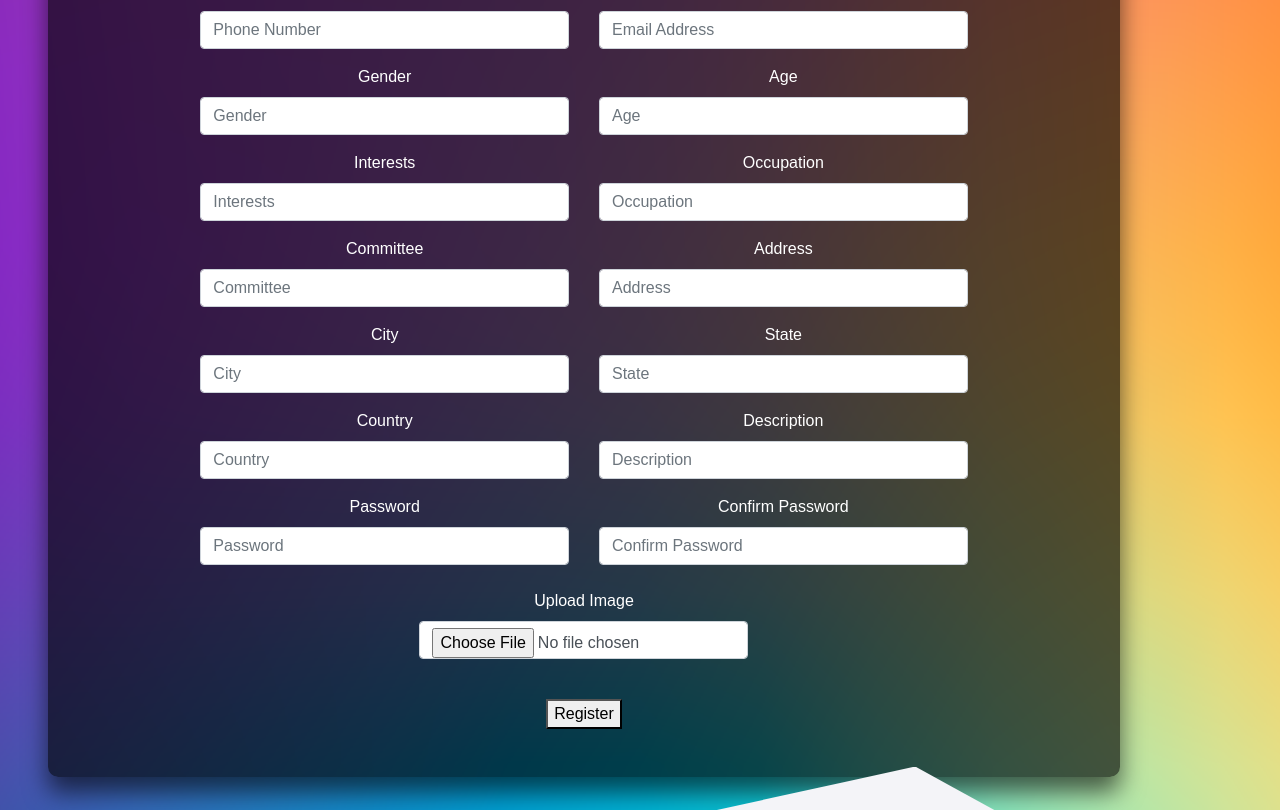
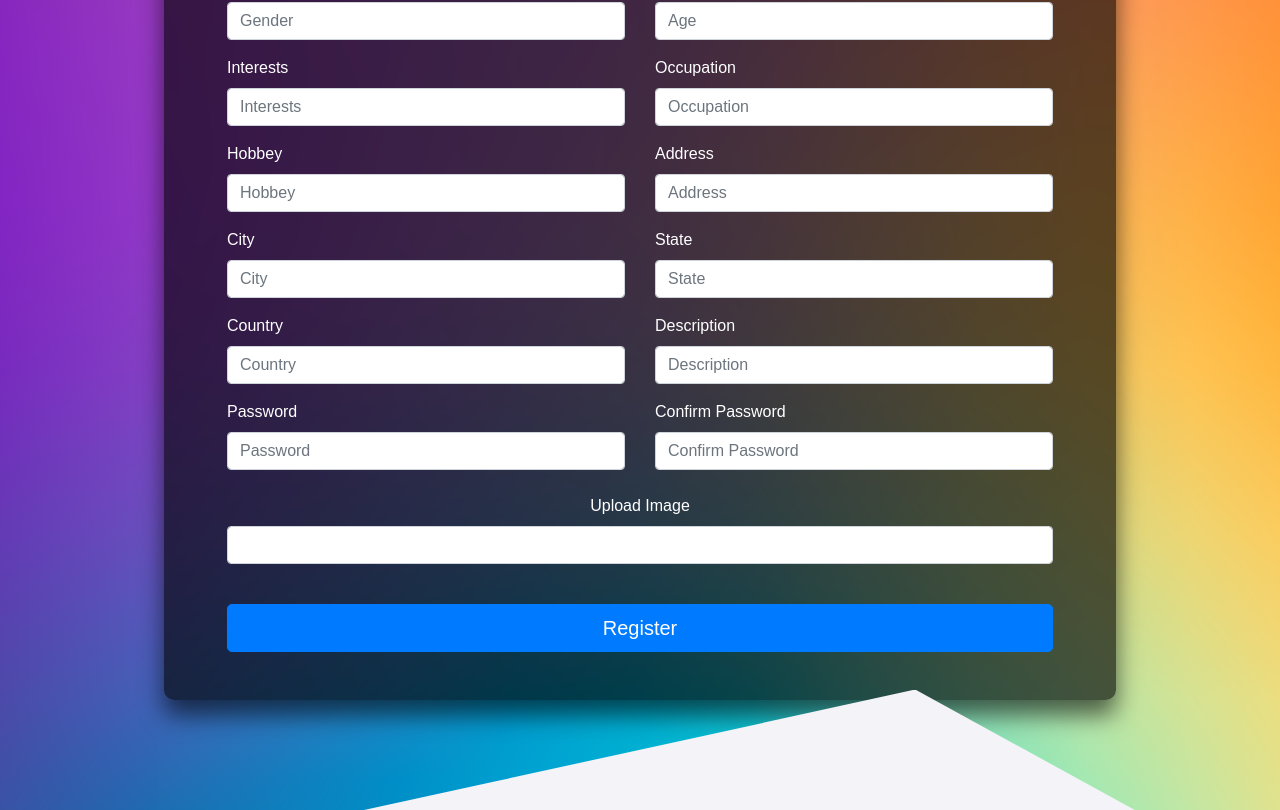
Before and after one commit to priyanshpsalian/Binary-Frontend, a React (Create React App) app: page /signup in a window 1280 px wide. Shown: the part 490-1300 px from the top of the page. Built offline with nearby package versions, Linux system fonts and the light colour scheme.

Commit message:
reg form

```diff
--- a/src/App.css
+++ b/src/App.css
@@ -1,6 +1,3 @@
-.App {
-  text-align: center;
-}
 
 .App-logo {
   height: 40vmin;
--- a/src/Components/UserSignUp/signup.css
+++ b/src/Components/UserSignUp/signup.css
@@ -11,7 +11,7 @@
 	border-radius: 10px;
 
     color: white;
-    width: 1072px;
+    width: 952px;
 }
 
 /* .suForm lable{
--- a/src/Components/UserSignUp/signup.js
+++ b/src/Components/UserSignUp/signup.js
@@ -25,20 +25,24 @@ const UserSignUp = () => {
     reEnterPassword: "",
     interests: "",
     occupation: "",
-    comunity: "",
-    location: "",
-
+    hobbey: "",
+    address: "",
+    city:"",
+    state:"",
+    country:"",
+    description:"",
+    img:""
   });
   const handleChange = (e) => {
-    console.log(e.target.value);
+    // console.log(e.target.value);
     const { name, value } = e.target;
     setUser({
       ...user,
       [name]: value,
     });
   };
-  const register = async () => {
-    // console.log("ll");
+  const register = async (inp) => {
+     console.log(user, 'helo');
     const {
       firstname,
       lastname,
@@ -48,18 +52,18 @@ const UserSignUp = () => {
       gender,
       password,
       reEnterPassword,
+      interests,
+      occupation,
+      hobbey,
+      address,
+      city,
+      state,
+      country,
+      description,
+      img
     } = user;
 
-    if (
-      firstname &&
-      lastname &&
-      email &&
-      age &&
-      gender &&
-      phone &&
-      password &&
-      password === reEnterPassword
-    ) {
+
       // console.log("ll");
       let result = await fetch("http://localhost:5000/user/UserRegister", {
         method: "post",
@@ -69,14 +73,15 @@ const UserSignUp = () => {
           Accept: "application/json",
         },
       });
+      let stat = await result.status;
+      console.log(typeof(stat));
+
       result = await result.json();
-      // console.log(result, "result");
+      console.log(result, "result");
       localStorage.setItem("user", JSON.stringify(result));
       navigate("/");
       // <Redirect to="/" />;
-    } else {
-      alert("invalid");
-    }
+
   };
   return (
     <>
@@ -100,24 +105,25 @@ const UserSignUp = () => {
         <Nav />
         {/* <HeaderTitle /> */}
         <section
-          className="page-header"
+          className="page-header d-flex justify-content-center"
           // style="background-image: url(assets/images/background/inner-banner-bg.png);"
           style={{
             // backgroundImage: `url(process.env.PUBLIC_URL + '${bg})`,
+            paddingTop: '150px',
             backgroundImage: `url(banner-bg-1-1.png)`,
           }}
         >
-          <div className="suForm row ml-5">
-            <div className="col-md-10 mx-auto">
+          <div className="suForm row">
+            <div className="col-md-12 mx-auto">
               <div className="apply-wrapper mt-5">
-                <h3>Fill the details to register</h3>
+                <h3 className="text-center">Registration form</h3>
 
-                <form action="/register" method="post" className="apply_form bg_dark_9 p-5">
+                <div  className="apply_form bg_dark_9 p-5">
                   <div className="row">
                     <div className="col-md-6">
                       <div className="form-group">
                         <label for="user_first_name">Enter First Name</label>
-                        <input type="text" name="firstname" id="firstname" required className="form-control"
+                        <input type="text" value={user.firstname} onChange={handleChange} name="firstname" id="firstname" required className="form-control"
                           placeholder="First Name" />
 
                       </div>
@@ -125,7 +131,7 @@ const UserSignUp = () => {
                     <div className="col-md-6">
                       <div className="form-group">
                         <label for="user_last_name">Enter Last Name</label>
-                        <input type="text" className="form-control" name="lastname" id="lastname" required
+                        <input type="text" value={user.lastname} onChange={handleChange} className="form-control" name="lastname" id="lastname" required
                           placeholder="Last Name" />
                       </div>
                     </div>
@@ -135,14 +141,14 @@ const UserSignUp = () => {
                     <div className="col-md-6">
                       <div className="form-group">
                         <label for="user_phone_number">Phone Number</label>
-                        <input type="text" name="phone" id="phone" required className="form-control"
+                        <input type="text" value={user.phone} onChange={handleChange} name="phone" id="phone" required className="form-control"
                           placeholder="Phone Number" />
                       </div>
                     </div>
                     <div className="col-md-6">
                       <div className="form-group">
                         <label for="user_email">Email Address</label>
-                        <input type="text" className="form-control" name="email" id="email" required
+                        <input type="text" value={user.email} onChange={handleChange}  className="form-control" name="email" id="email" required
                           placeholder="Email Address" />
                       </div>
                     </div>
@@ -152,14 +158,14 @@ const UserSignUp = () => {
                     <div className="col-md-6">
                       <div className="form-group">
                         <label for="user_gender">Gender</label>
-                        <input type="text" name="gender" id="gender" required className="form-control"
+                        <input type="text" value={user.gender} onChange={handleChange}  name="gender" id="gender" required className="form-control"
                           placeholder="Gender" />
                       </div>
                     </div>
                     <div className="col-md-6">
                       <div className="form-group">
                         <label for="user_email">Age</label>
-                        <input type="text" className="form-control" name="age" id="age" required
+                        <input type="text" value={user.age} onChange={handleChange}  className="form-control" name="age" id="age" required
                           placeholder="Age" />
                       </div>
                     </div>
@@ -169,14 +175,14 @@ const UserSignUp = () => {
                     <div className="col-md-6">
                       <div className="form-group">
                         <label for="user_gender">Interests</label>
-                        <input type="text" name="intersets" id="intersets" required className="form-control"
+                        <input type="text" value={user.interests} onChange={handleChange}  name="interests" id="intersets" className="form-control"
                           placeholder="Interests" />
                       </div>
                     </div>
                     <div className="col-md-6">
                       <div className="form-group">
                         <label for="user_email">Occupation</label>
-                        <input type="text" className="form-control" name="occupation" id="occupation" required
+                        <input type="text" value={user.occupation} onChange={handleChange}  className="form-control" name="occupation" id="occupation"
                           placeholder="Occupation" />
                       </div>
                     </div>
@@ -185,15 +191,15 @@ const UserSignUp = () => {
                   <div className="row">
                     <div className="col-md-6">
                       <div className="form-group">
-                        <label for="user_gender">Committee</label>
-                        <input type="text" name="committee" id="committee" required className="form-control"
-                          placeholder="Committee" />
+                        <label for="user_gender">Hobbey</label>
+                        <input type="text" value={user.hobbey} onChange={handleChange}  name="hobbey" id="committee" className="form-control"
+                          placeholder="Hobbey" />
                       </div>
                     </div>
                     <div className="col-md-6">
                       <div className="form-group">
                         <label for="user_email">Address</label>
-                        <input type="text" className="form-control" name="location" id="location" required
+                        <input type="text" value={user.address} onChange={handleChange}  className="form-control" name="address" id="location"
                           placeholder="Address" />
                       </div>
                     </div>
@@ -203,14 +209,14 @@ const UserSignUp = () => {
                     <div className="col-md-6">
                       <div className="form-group">
                         <label for="user_gender">City</label>
-                        <input type="text" name="city" id="city" required className="form-control"
+                        <input type="text" value={user.city} onChange={handleChange}  name="city" id="city" className="form-control"
                           placeholder="City" />
                       </div>
                     </div>
                     <div className="col-md-6">
                       <div className="form-group">
                         <label for="user_email">State</label>
-                        <input type="text" className="form-control" name="state" id="state" required
+                        <input type="text" value={user.state} onChange={handleChange}  className="form-control" name="state" id="state"
                           placeholder="State" />
                       </div>
                     </div>
@@ -220,14 +226,14 @@ const UserSignUp = () => {
                     <div className="col-md-6">
                       <div className="form-group">
                         <label for="user_gender">Country</label>
-                        <input type="text" name="country" id="country" required className="form-control"
+                        <input type="text" value={user.country} onChange={handleChange}  name="country" id="country" className="form-control"
                           placeholder="Country" />
                       </div>
                     </div>
                     <div className="col-md-6">
                       <div className="form-group">
                         <label for="user_email">Description</label>
-                        <input type="text" className="form-control" name="description" id="description" required
+                        <input type="text" value={user.description} onChange={handleChange}  className="form-control" name="description" id="description"
                           placeholder="Description" />
                       </div>
                     </div>
@@ -237,33 +243,33 @@ const UserSignUp = () => {
                     <div className="col-md-6">
                       <div className="form-group">
                         <label for="user_city">Password</label>
-                        <input type="password" name="password" id="password" required
+                        <input type="password" value={user.password} onChange={handleChange}  name="password" id="password" required
                           className="form-control" placeholder="Password" />
                       </div>
                     </div>
                     <div className="col-md-6">
                       <div className="form-group">
-                        <label for="user_last_name">Confirm Password</label>
-                        <input type="password" name="confirmpassword" id="confirmpassword" required
+                        <label for="confirm">Confirm Password</label>
+                        <input type="password" value={user.reEnterPassword} onChange={handleChange}  name="reEnterPassword" id="confirm" required
                           className="form-control" placeholder="Confirm Password" />
                       </div>
                     </div>
                   </div>
 
                   <div className="row">
-                    <div className="form-group mt-2 mb-4 mx-auto text-center">
+                    <div className="form-group col-md-12 mt-2 mb-4 mx-auto text-center">
                       <label for="img">Upload Image</label>
-                      <input type="file" name="Userimg" id="Userimg" required
+                      <input type="text" value={user.img} onChange={handleChange}  name="img" id="img"
                         className="form-control" />
                     </div>
                   </div>
 
                   <div className="row">
                     <div className="col-md-12 mx-auto text-center">
-                      <button type="submit" className="pri-btn mt-3">Register</button>
+                      <button onClick={register} className="btn btn-primary btn-lg col-md-12 mt-3">Register</button>
                     </div>
                   </div>
-                </form>
+                </div>
               </div>
             </div>
           </div>
```
